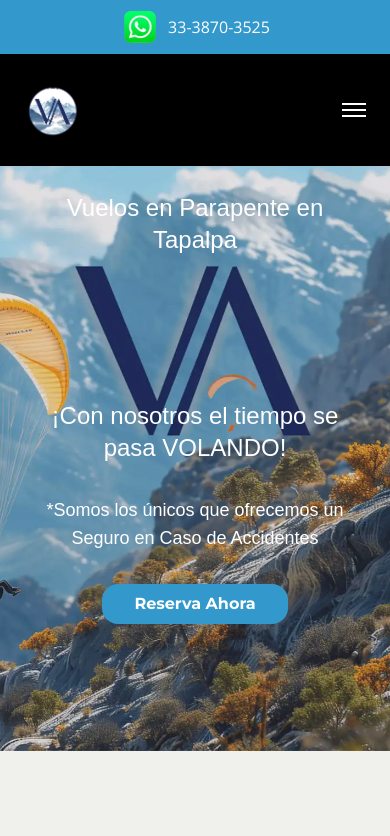
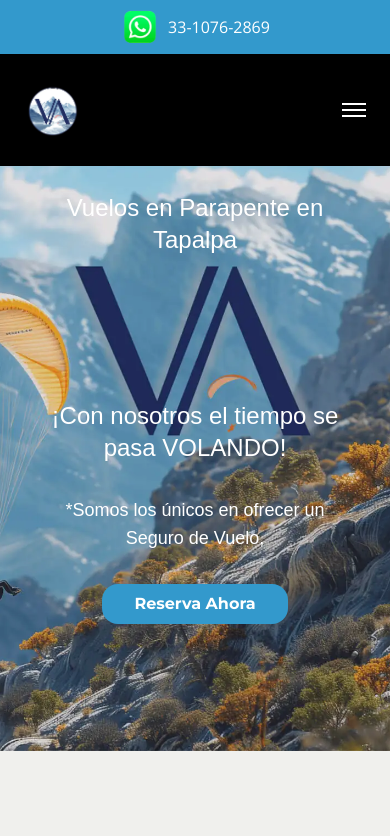
Before and after one commit to AbleEwe/volarte, a Next.js app: page / in a window 390 px wide. Shown: the top 836 px of the page. Built offline with nearby package versions, Linux system fonts and the light colour scheme; a web font is replaced by a local one.

Commit message:
fixed phone number from navbar

```diff
--- a/src/app/components/Header.tsx
+++ b/src/app/components/Header.tsx
@@ -14,7 +14,7 @@ const Header: React.FC = () => {
           ¡Con nosotros el tiempo se pasa VOLANDO!
         </h2>
         <h3 className="text-lg md:text-xl text-white mb-8 max-w-2xl">
-          *Somos los únicos que ofrecemos un Seguro en Caso de Accidentes
+          *Somos los únicos en ofrecer un Seguro de Vuelo,
         </h3>
         <a
           href="https://wa.link/1cq86c"
--- a/src/app/components/WhatsappBar.tsx
+++ b/src/app/components/WhatsappBar.tsx
@@ -8,7 +8,7 @@ export const WhatsAppBar: React.FC = () => {
     >
       <Link className="md:pl-16 flex items-center justify-center space-x-2" href="https://wa.link/1cq86c" target='_blank'>
         <Image src="/WhatsappLogo.webp" alt="WhatsApp" width={40} height={40} />
-        <span>33-3870-3525</span>
+        <span>33-1076-2869</span>
       </Link>
     </div>
   );
```
